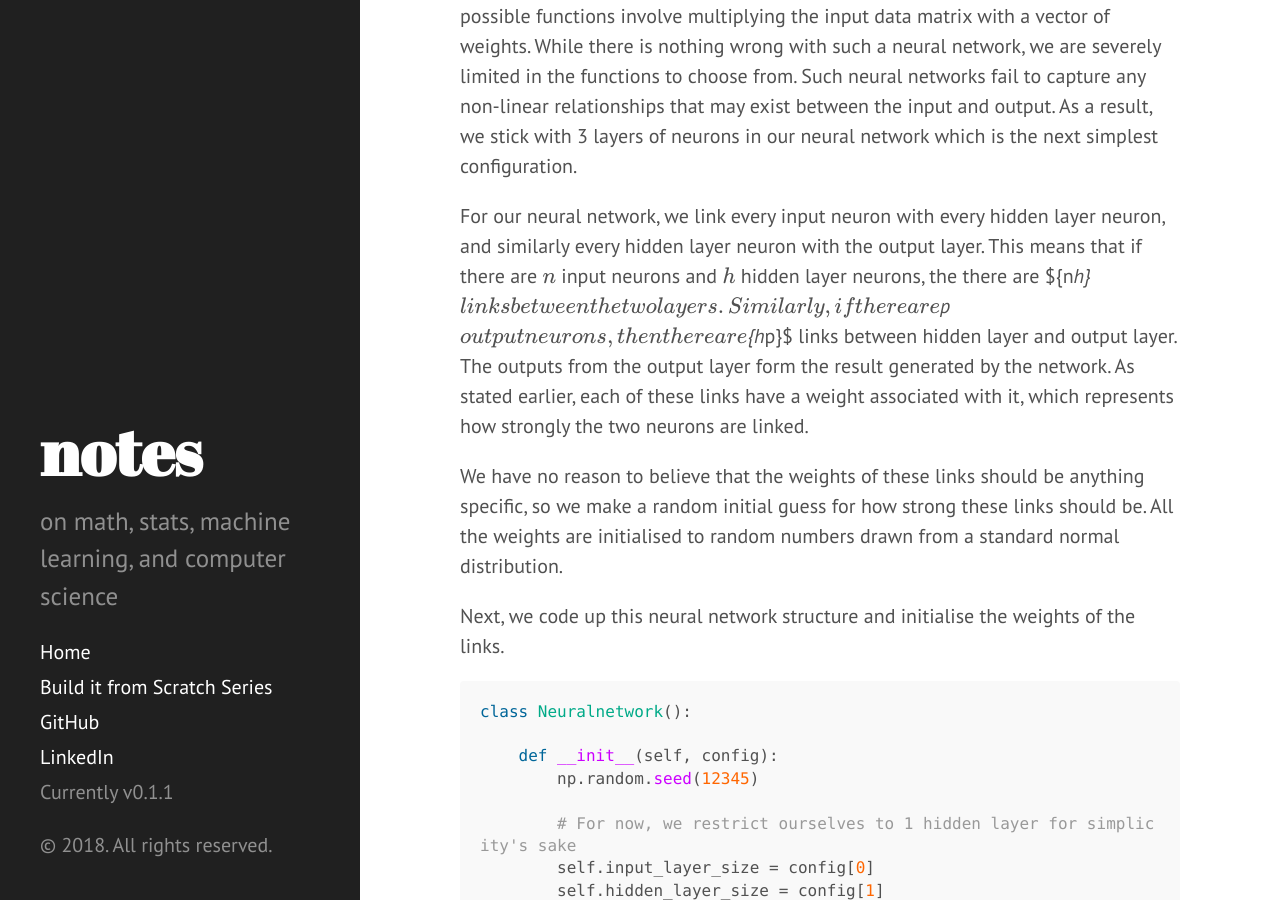
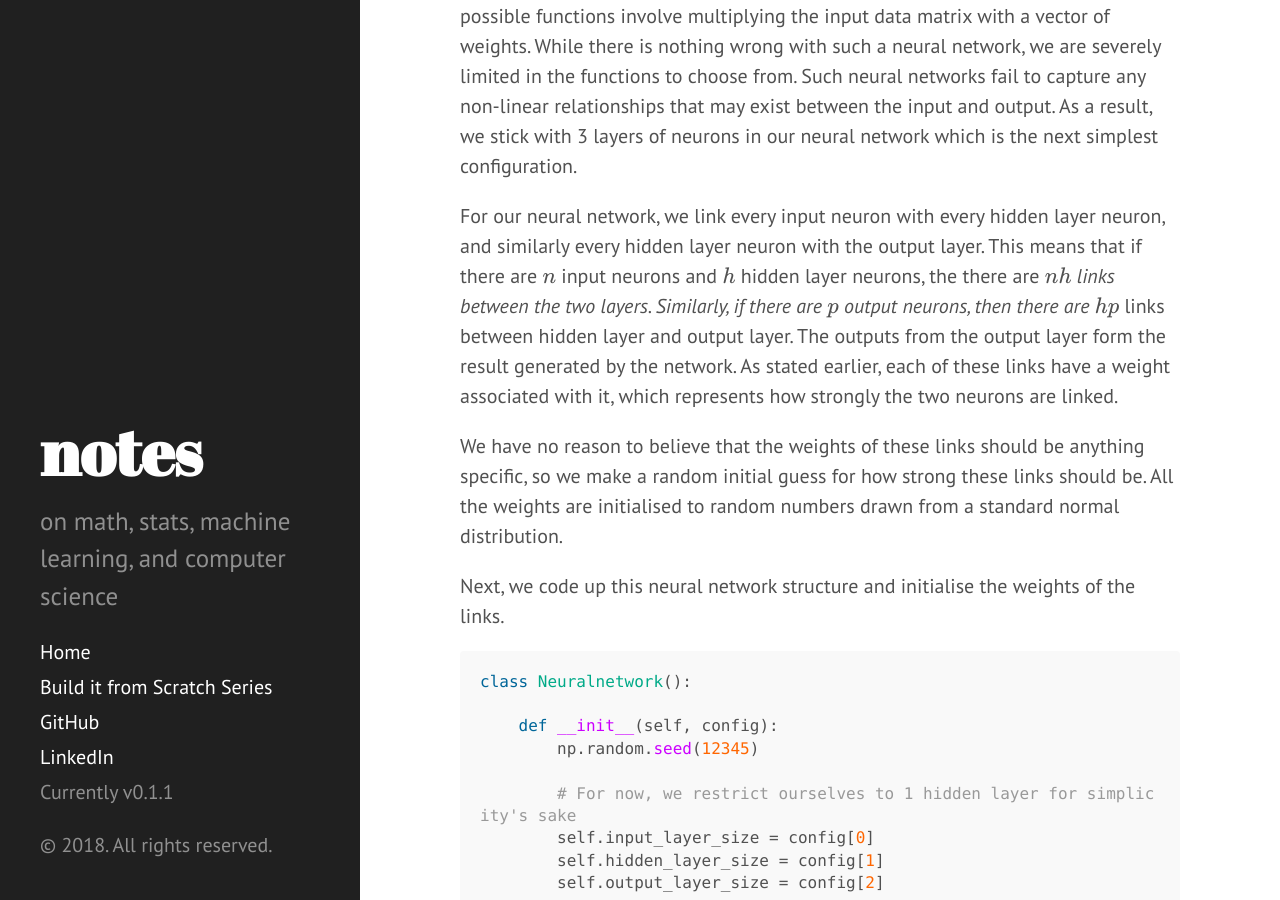
Before and after one commit to vinaybenny/vinaybenny.github.io, a Jekyll site: the page built from _posts/2018-02-01-neural-networks.md, in a window 1280 px wide and 900 px high, scrolled down 5937 px. Built offline with Jekyll 4.4.1, drawn with Linux system fonts in a browser that asks for light colours; our own code applies the rules of GitHub Pages for plain Markdown files; formulas are drawn with MathJax 3.

Commit message:
small fixes to math  -2

```diff
--- a/_posts/2018-02-01-neural-networks.md
+++ b/_posts/2018-02-01-neural-networks.md
@@ -151,7 +151,7 @@ Obviously the input layer will have $n$ neurons, so as to accept the $n$ separat
 
 Why did we choose a network with three layers? Because obviously with just one layer of neurons there is no network that can be formed (we do not connect neurons within the same layer). And with two layers, what we get is a very simplistic network that can only guess functions which are a linear combination of the input data. This is because there is only one layer of weights between input and output layer, and all possible functions involve multiplying the input data matrix with a vector of weights. While there is nothing wrong with such a neural network, we are severely limited in the functions to choose from. Such neural networks fail to capture any non-linear relationships that may exist between the input and output. As a result, we stick with 3 layers of neurons in our neural network which is the next simplest configuration.
 
-For our neural network, we link every input neuron with every hidden layer neuron, and similarly every hidden layer neuron with the output layer. This means that if there are $n$ input neurons and $h$ hidden layer neurons, the there are ${n*h}$ links between the two layers. Similarly, if there are $p$ output neurons, then there are ${h*p}$ links between hidden layer and output layer. The outputs from the output layer form the result generated by the network. As stated earlier, each of these links have a weight associated with it, which represents how strongly the two neurons are linked.
+For our neural network, we link every input neuron with every hidden layer neuron, and similarly every hidden layer neuron with the output layer. This means that if there are $n$ input neurons and $h$ hidden layer neurons, the there are $n$*$h$ links between the two layers. Similarly, if there are $p$ output neurons, then there are $h$*$p$ links between hidden layer and output layer. The outputs from the output layer form the result generated by the network. As stated earlier, each of these links have a weight associated with it, which represents how strongly the two neurons are linked.
 
 We have no reason to believe that the weights of these links should be anything specific, so we make a random initial guess for how strong these links should be. All the weights are initialised to random numbers drawn from a standard normal distribution.
 
```
